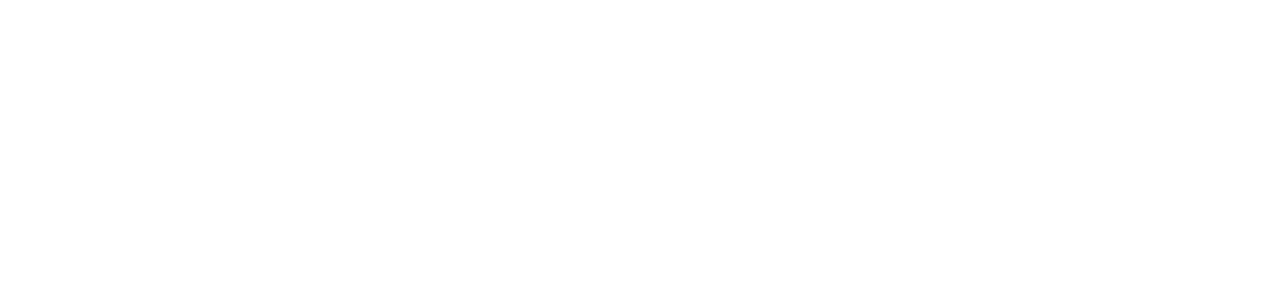
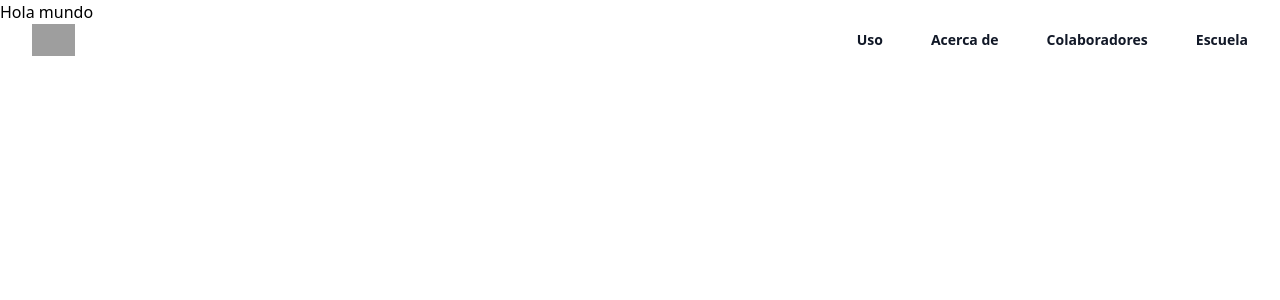
Before and after one commit to eehcx/IoTTemperature, a React (Create React App) app: page /school in a window 1280 px wide. Before the commit this address had no page. Shown: the top 300 px of the page. Built offline with nearby package versions, Linux system fonts and the light colour scheme; grey boxes are pictures that could not be loaded.

Commit message:
Rutas Completadas, Todas las páginas

```diff
--- a/src/App.js
+++ b/src/App.js
@@ -4,10 +4,10 @@ import { Dialog } from '@headlessui/react'
 import { Bars3Icon, XMarkIcon } from '@heroicons/react/24/outline'
 
 const navigation = [
-  { name: 'Uso', href: '#' },
+  { name: 'Uso', href: '/documentation' },
   { name: 'Acerca de', href: '/about' },
-  { name: 'Colaboradores', href: '#' },
-  { name: 'Escuela', href: '#' },
+  { name: 'Colaboradores', href: '/colaborators' },
+  { name: 'Escuela', href: '/school' },
 ]
 
 function App() {
@@ -105,7 +105,7 @@ function App() {
             aria-hidden="true"
           >
             <div
-              className="relative left-[calc(50%-11rem)] aspect-[1155/678] w-[36.125rem] -translate-x-1/2 rotate-[30deg] bg-gradient-to-tr from-[#ff80b5] to-[#9089fc] opacity-30 sm:left-[calc(50%-30rem)] sm:w-[72.1875rem]"
+              className="relative left-[calc(50%-11rem)] aspect-[1155/678] w-[36.125rem] -translate-x-1/2 rotate-[30deg] bg-gradient-to-tr from-[#43da6e] to-[#9089fc] opacity-30 sm:left-[calc(50%-30rem)] sm:w-[72.1875rem]"
               style={{
                 clipPath:
                   'polygon(74.1% 44.1%, 100% 61.6%, 97.5% 26.9%, 85.5% 0.1%, 80.7% 2%, 72.5% 32.5%, 60.2% 62.4%, 52.4% 68.1%, 47.5% 58.3%, 45.2% 34.5%, 27.5% 76.7%, 0.1% 64.9%, 17.9% 100%, 27.6% 76.8%, 76.1% 97.7%, 74.1% 44.1%)',
@@ -122,13 +122,13 @@ function App() {
               </p>
               <div className="mt-10 flex items-center justify-center gap-x-6">
                 <a
-                  href="#"
+                  href="/documentation"
                   className="rounded-md bg-green-600 px-3.5 py-2.5 text-sm font-semibold text-white shadow-sm hover:bg-green-500 focus-visible:outline focus-visible:outline-2 focus-visible:outline-offset-2 focus-visible:outline-indigo-600"
                 >
-                  Get started
+                  Empezar
                 </a>
-                <a href="#" className="text-sm font-semibold leading-6 text-gray-900">
-                  Learn more <span aria-hidden="true">→</span>
+                <a href="https://github.com/eehcx/IoTTemperature" target='blank' className="text-sm font-semibold leading-6 text-gray-900">
+                  Aprender más <span aria-hidden="true">→</span>
                 </a>
               </div>
             </div>
@@ -138,7 +138,7 @@ function App() {
             aria-hidden="true"
           >
             <div
-              className="relative left-[calc(50%+3rem)] aspect-[1155/678] w-[36.125rem] -translate-x-1/2 bg-gradient-to-tr from-[#ff80b5] to-[#9089fc] opacity-30 sm:left-[calc(50%+36rem)] sm:w-[72.1875rem]"
+              className="relative left-[calc(50%+3rem)] aspect-[1155/678] w-[36.125rem] -translate-x-1/2 bg-gradient-to-tr from-[#43da6e] to-[#9089fc] opacity-30 sm:left-[calc(50%+36rem)] sm:w-[72.1875rem]"
               style={{
                 clipPath:
                   'polygon(74.1% 44.1%, 100% 61.6%, 97.5% 26.9%, 85.5% 0.1%, 80.7% 2%, 72.5% 32.5%, 60.2% 62.4%, 52.4% 68.1%, 47.5% 58.3%, 45.2% 34.5%, 27.5% 76.7%, 0.1% 64.9%, 17.9% 100%, 27.6% 76.8%, 76.1% 97.7%, 74.1% 44.1%)',
--- /dev/null
+++ b/src/components/Navbar.js
@@ -0,0 +1,96 @@
+import { CloudArrowUpIcon, LockClosedIcon, ServerIcon } from '@heroicons/react/20/solid'
+import { useState } from 'react'
+import { Dialog } from '@headlessui/react'
+import { Bars3Icon, XMarkIcon } from '@heroicons/react/24/outline'
+
+const navigation = [
+    { name: 'Uso', href: '/documentation' },
+    { name: 'Acerca de', href: '/about' },
+    { name: 'Colaboradores', href: '/colaborators' },
+    { name: 'Escuela', href: '/school' },
+]
+
+export default function Navbar() {
+    const [mobileMenuOpen, setMobileMenuOpen] = useState(false)
+    return (
+        <>
+            <header className="absolute inset-x-0 top-0 z-50">
+            <nav className="flex items-center justify-between p-6 lg:px-8" aria-label="Global">
+                <div className="flex lg:flex-1">
+                <a href="/" className="-m-1.5 p-1.5">
+                    <span className="sr-only">Your Company</span>
+                    <img
+                    className="h-8 w-auto"
+                    src="https://tailwindui.com/img/logos/mark.svg?color=indigo&shade=600"
+                    alt=""
+                    />
+                </a>
+                </div>
+                <div className="flex lg:hidden">
+                <button
+                    type="button"
+                    className="-m-2.5 inline-flex items-center justify-center rounded-md p-2.5 text-gray-700"
+                    onClick={() => setMobileMenuOpen(true)}
+                >
+                    <span className="sr-only">Open main menu</span>
+                    <Bars3Icon className="h-6 w-6" aria-hidden="true" />
+                </button>
+                </div>
+                <div className="hidden lg:flex lg:gap-x-12">
+                {navigation.map((item) => (
+                    <a key={item.name} href={item.href} className="text-sm font-semibold leading-6 text-gray-900">
+                    {item.name}
+                    </a>
+                ))}
+                </div>
+            </nav>
+            <Dialog as="div" className="lg:hidden" open={mobileMenuOpen} onClose={setMobileMenuOpen}>
+                <div className="fixed inset-0 z-50" />
+                <Dialog.Panel className="fixed inset-y-0 right-0 z-50 w-full overflow-y-auto bg-white px-6 py-6 sm:max-w-sm sm:ring-1 sm:ring-gray-900/10">
+                <div className="flex items-center justify-between">
+                    <a href="#" className="-m-1.5 p-1.5">
+                    <span className="sr-only">Your Company</span>
+                    <img
+                        className="h-8 w-auto"
+                        src="https://tailwindui.com/img/logos/mark.svg?color=indigo&shade=600"
+                        alt=""
+                    />
+                    </a>
+                    <button
+                    type="button"
+                    className="-m-2.5 rounded-md p-2.5 text-gray-700"
+                    onClick={() => setMobileMenuOpen(false)}
+                    >
+                    <span className="sr-only">Close menu</span>
+                    <XMarkIcon className="h-6 w-6" aria-hidden="true" />
+                    </button>
+                </div>
+                <div className="mt-6 flow-root">
+                    <div className="-my-6 divide-y divide-gray-500/10">
+                    <div className="space-y-2 py-6">
+                        {navigation.map((item) => (
+                        <a
+                            key={item.name}
+                            href={item.href}
+                            className="-mx-3 block rounded-lg px-3 py-2 text-base font-semibold leading-7 text-gray-900 hover:bg-gray-50"
+                        >
+                            {item.name}
+                        </a>
+                        ))}
+                    </div>
+                    <div className="py-6">
+                        <a
+                        href="#"
+                        className="-mx-3 block rounded-lg px-3 py-2.5 text-base font-semibold leading-7 text-gray-900 hover:bg-gray-50"
+                        >
+                        Ingresar
+                        </a>
+                    </div>
+                    </div>
+                </div>
+                </Dialog.Panel>
+            </Dialog>
+            </header>
+        </>
+    )
+}
--- a/src/index.js
+++ b/src/index.js
@@ -5,6 +5,9 @@ import './index.css';
 import App from './App';
 import About from './pages/About';
 import Temperature from './pages/Main';
+import Use from './pages/Use';
+import Colaborators from './pages/Colaborators';
+import School from './pages/School';
 import reportWebVitals from './reportWebVitals';
 
 const root = ReactDOM.createRoot(document.getElementById('root'));
@@ -15,6 +18,9 @@ root.render(
         <Route path="/" element={<App />} />
         <Route path="/about" element={<About />} />
         <Route path="/temperature" element={<Temperature />} />
+        <Route path="/documentation" element={<Use />} />
+        <Route path="/colaborators" element={<Colaborators />} />
+        <Route path="/school" element={<School />} />
       </Routes>
     </Router>
   </React.StrictMode>
--- a/src/pages/About.js
+++ b/src/pages/About.js
@@ -1,7 +1,10 @@
 import { CloudArrowUpIcon, LockClosedIcon, ServerIcon } from '@heroicons/react/20/solid'
+import Navbar from '../components/Navbar';
 
 export default function About() {
   return (
+    <>
+    <Navbar />
       <div className="relative isolate overflow-hidden bg-white px-6 py-24 sm:py-32 lg:overflow-visible lg:px-0">
         <div className="absolute inset-0 -z-10 overflow-hidden">
           <svg
@@ -99,5 +102,6 @@ export default function About() {
           </div>
         </div>
       </div>
+    </>
   )
 }
--- /dev/null
+++ b/src/pages/Colaborators.js
@@ -0,0 +1,44 @@
+import { CloudArrowUpIcon, LockClosedIcon, ServerIcon } from '@heroicons/react/20/solid'
+import Navbar from '../components/Navbar';
+
+const people = [
+    {
+        name: 'Leslie Alexander',
+        role: 'Co-Founder / CEO',
+        imageUrl:
+        'https://images.unsplash.com/photo-1494790108377-be9c29b29330?ixlib=rb-1.2.1&ixid=eyJhcHBfaWQiOjEyMDd9&auto=format&fit=facearea&facepad=2&w=256&h=256&q=80',
+    },
+    // More people...
+]
+
+    export default function Colaborators() {
+        return (
+            <>
+                <Navbar />
+                <div className="bg-white py-24 sm:py-32">
+                    <div className="mx-auto grid max-w-7xl gap-x-8 gap-y-20 px-6 lg:px-8 xl:grid-cols-3">
+                        <div className="max-w-2xl">
+                        <h2 className="text-3xl font-bold tracking-tight text-gray-900 sm:text-4xl">Contribuidores del Proyecto</h2>
+                        <p className="mt-6 text-lg leading-8 text-gray-600">
+                            Libero fames augue nisl porttitor nisi, quis. Id ac elit odio vitae elementum enim vitae ullamcorper
+                            suspendisse.
+                        </p>
+                        </div>
+                        <ul role="list" className="grid gap-x-8 gap-y-12 sm:grid-cols-2 sm:gap-y-16 xl:col-span-2">
+                        {people.map((person) => (
+                            <li key={person.name}>
+                            <div className="flex items-center gap-x-6">
+                                <img className="h-16 w-16 rounded-full" src={person.imageUrl} alt="" />
+                                <div>
+                                <h3 className="text-base font-semibold leading-7 tracking-tight text-gray-900">{person.name}</h3>
+                                <p className="text-sm font-semibold leading-6 text-indigo-600">{person.role}</p>
+                                </div>
+                            </div>
+                            </li>
+                        ))}
+                        </ul>
+                    </div>
+                </div>
+            </>
+        )
+    }
--- /dev/null
+++ b/src/pages/School.js
@@ -0,0 +1,11 @@
+import { CloudArrowUpIcon, LockClosedIcon, ServerIcon } from '@heroicons/react/20/solid'
+import Navbar from '../components/Navbar';
+
+    export default function Colaborators() {
+        return (
+            <>
+                <Navbar />
+                    <div>Hola mundo</div>
+            </>
+        )
+    }
--- a/src/pages/Use.js
+++ b/src/pages/Use.js
@@ -0,0 +1,9 @@
+import { CloudArrowUpIcon, LockClosedIcon, ServerIcon } from '@heroicons/react/20/solid'
+
+export default function Use() {
+    return (
+        <>
+        <h1 className='text-green-500'>Hola mundo</h1>
+        </>
+    )
+}
```
Lines whose indentation alone changed are shown as unchanged.
